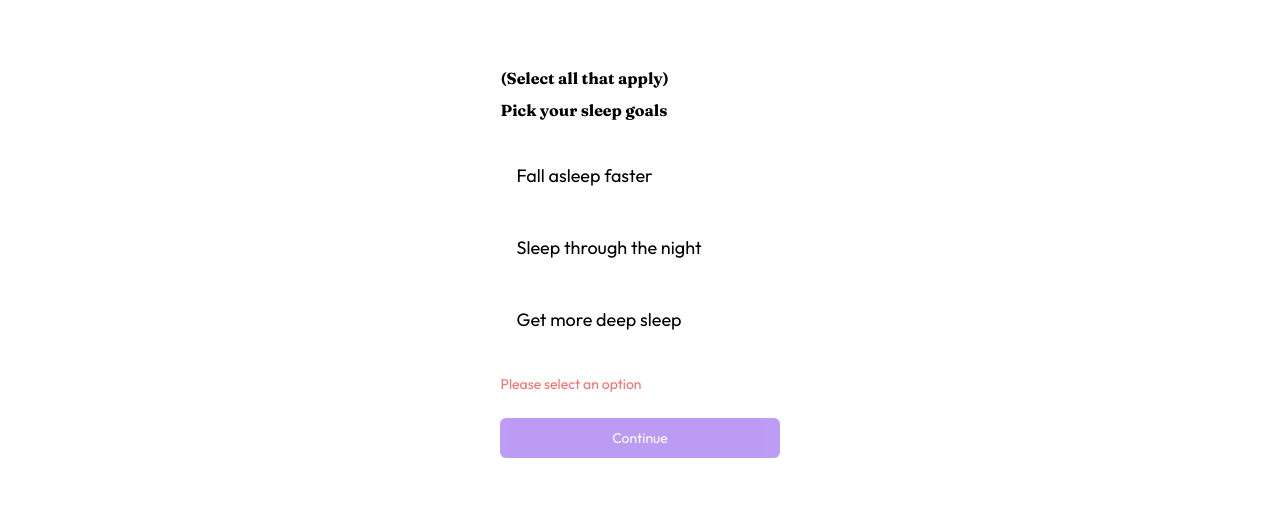
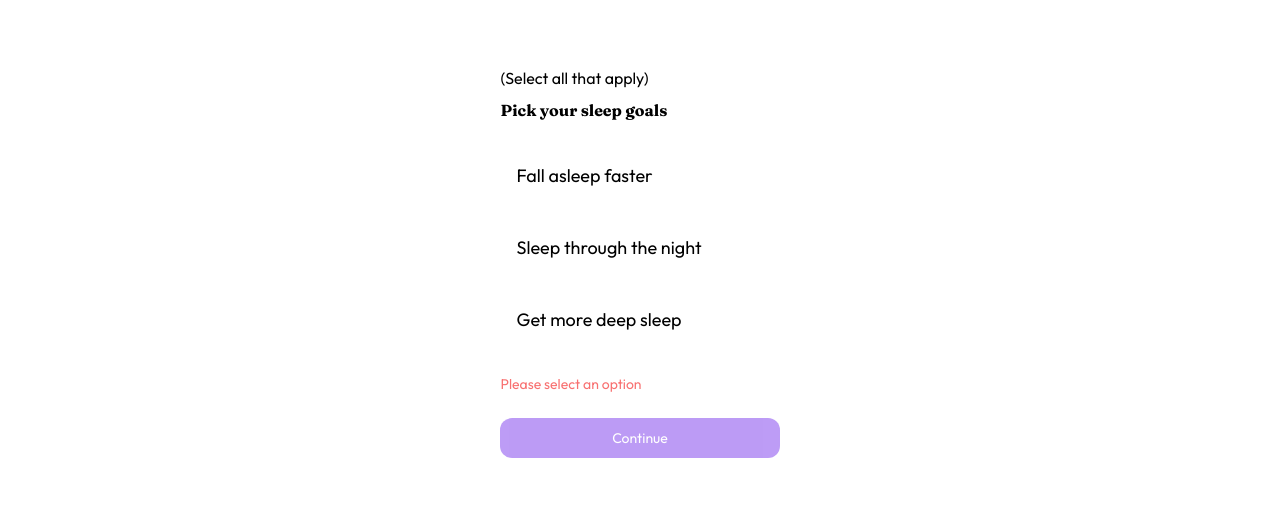
Before and after one commit to Equilibria-Labs/equilibria-labs-api, a Next.js app in the folder apps/web/: page / in a window 1280 px wide. Both pictures are taken after a click on the button "Continue". Shown: the part 258-766 px from the top of the page. Built offline with nearby package versions, Linux system fonts and the light colour scheme.

Commit message:
type changes

```diff
--- a/apps/web/app/globals.css
+++ b/apps/web/app/globals.css
@@ -35,7 +35,7 @@
     --border: 0 0% 89.8%;
     --input: 0 0% 89.8%;
     --ring: 0 0% 3.9%;
-    --radius: 0.5rem;
+    --radius: 16px;
     --chart-1: 12 76% 61%;
     --chart-2: 173 58% 39%;
     --chart-3: 197 37% 24%;
--- a/apps/web/components/common/Typography.tsx
+++ b/apps/web/components/common/Typography.tsx
@@ -26,7 +26,7 @@ export const HeadingSmall: React.FC<TypographyProps> = ({
   children,
   className = '',
 }) => (
-  <h4 className={`font-heading text-heading-sm ${className}`}>{children}</h4>
+  <h4 className={`font-body text-heading-sm ${className}`}>{children}</h4>
 );
 
 export const LabelText: React.FC<TypographyProps> = ({
--- a/apps/web/tailwind.config.ts
+++ b/apps/web/tailwind.config.ts
@@ -53,8 +53,8 @@ module.exports = {
       },
       borderRadius: {
         lg: 'var(--radius)',
-        md: 'calc(var(--radius) - 2px)',
-        sm: 'calc(var(--radius) - 4px)',
+        md: 'calc(var(--radius) - 4px)',
+        sm: 'calc(var(--radius) - 8px)',
       },
       fontFamily: {
         title: ['Fraunces', 'serif'],
```
